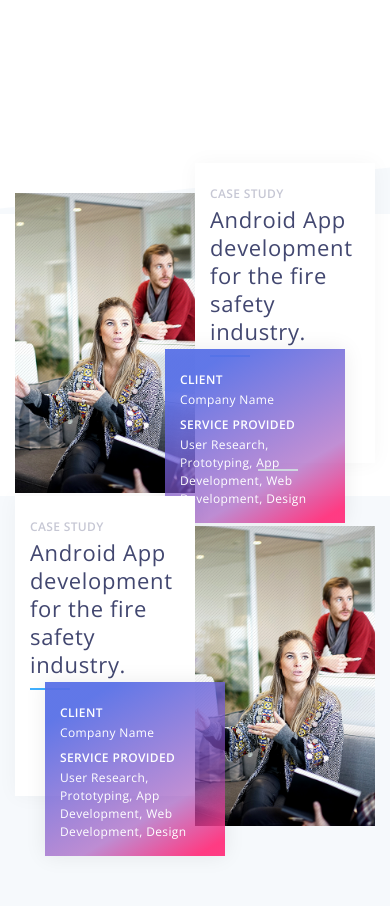
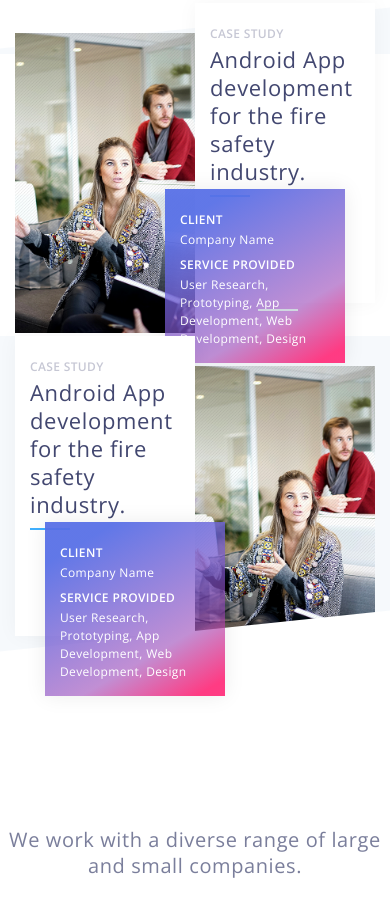
Before and after one commit to daneastpoint/daneastpoint.github.io, a plain HTML site: page our-work.html in a window 390 px wide. Shown: the part 959-1865 px from the top of the page. Drawn offline with nearby package versions, Linux system fonts and the light colour scheme.

Commit message:
added botom skew bg and removed fluidheight

```diff
--- a/our-work.html
+++ b/our-work.html
@@ -153,7 +153,7 @@
 
 <!-- NEW SIDE MENU LAYOUT SECTION -->
 <section>
-    <div class="whitebg fluidheight container-fluid col-md-12 col-lg-12 col-sm-12">
+    <div class="whitebg container-fluid col-md-12 col-lg-12 col-sm-12">
         <div class="container-global">
             <div class="col-lg-12 col-md-12 col-sm-12 col-xs-12 paddingleft" style="padding-left: 0px;">
                 <p class="large">When we work for you, we like to think of ourselves as part of your team. We aim to make your experience of working with us as enjoyable as possible. <a href="#">Start a project</a></p>
@@ -242,6 +242,16 @@
     </div>
 </section>
 <!-- TEAM MASONRY PROFILES SECTION END -->
+
+<!-- SKEW BG SECTION -->
+<section>
+    <div class="whitebg container-fluid col-md-12 col-lg-12 col-sm-12 nopaddingleft nopaddingright">
+        <!-- SPAN BG -->
+        <span class="fullwhiteskew" style="background: #fff;width: 100vw;height: 200px;position: absolute;transform: skewY(-6deg);top: -115px;"></span>
+        <!-- SPAN BG -->
+    </div>
+</section>
+<!-- SKEW BG SECTION END -->
 
 <!-- WE WORK WITH SECTION -->
 <section>
```
